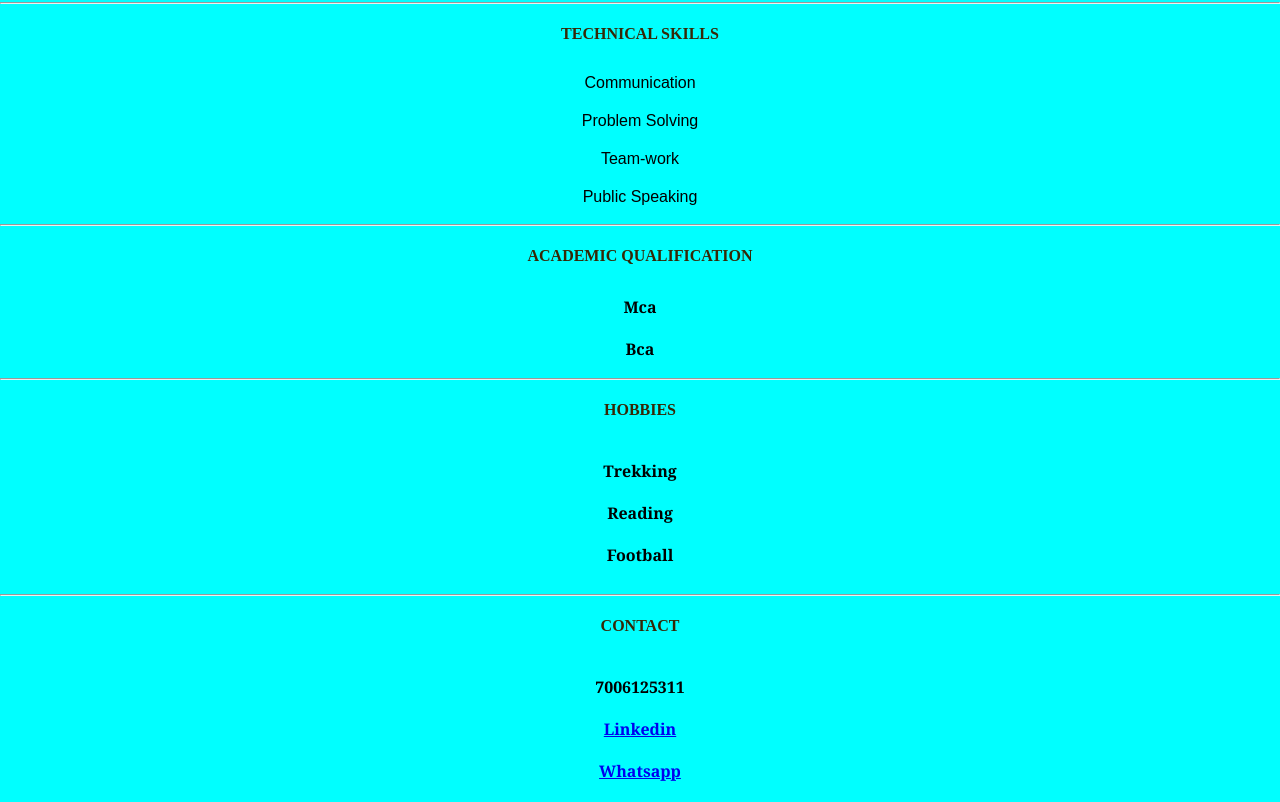
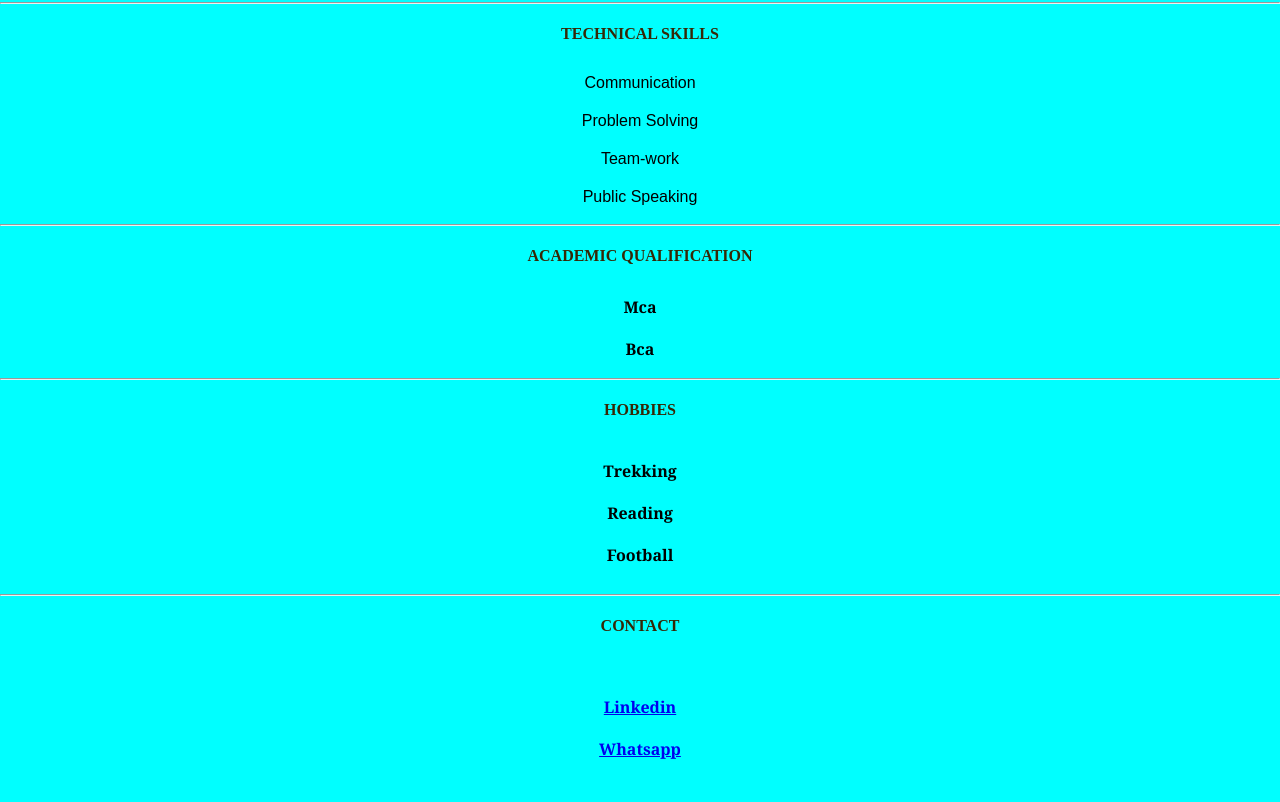
Before and after one commit to naseer-bhat/project, a plain HTML site: page index.html in a window 1280 px wide. Shown: the part 686-1488 px from the top of the page. After the commit the page ends 1466 px from the top, so only its background shows below. Drawn offline with Linux system fonts and the light colour scheme.

Commit message:
Update index.html

```diff
--- a/index.html
+++ b/index.html
@@ -69,8 +69,8 @@
     <p class="title">contact</p>
     <div class="grid-container-2">
 
-<div class="grid-item-2">7006125311</div>
-<div class="grid-item-2"> <a href="https://www.linkedin.com">Linkedin</a></div>
+<div class="grid-item-2"></div>
+<div class="grid-item-2"> <a href="https://https://www.linkedin.com/in/naseer-bhat-a2b2b7208/">Linkedin</a></div>
 <div class="grid-item-2"><a href="https://wa.me/+917006125311">whatsapp</a> </div>
 
     </div>
```
